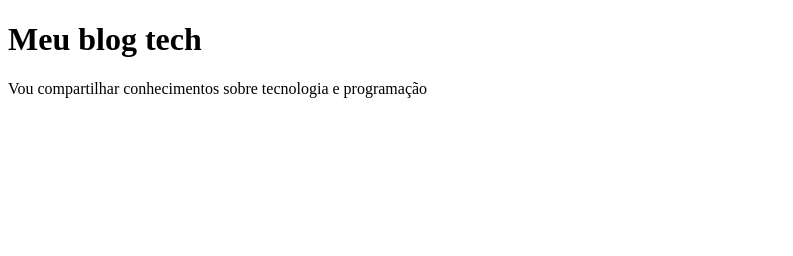
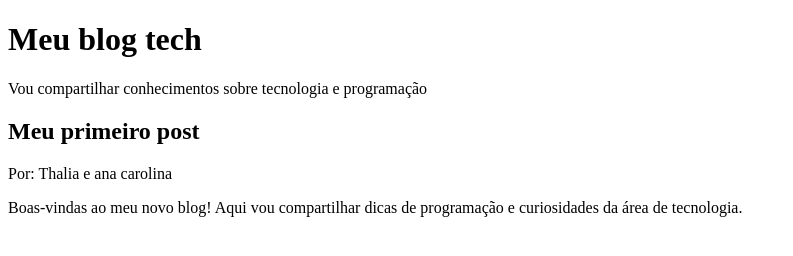
Before and after one commit to thaliapontarolo-blip/paginaweb1mkt, a plain HTML site: page index.html in a window 1280 px wide. Shown: the whole page, without its empty margins (0-793 px from the left). Drawn offline with Linux system fonts and the light colour scheme.

Commit message:
aula2alura

```diff
--- a/index.html
+++ b/index.html
@@ -4,10 +4,19 @@
 <head>
 <meta charset="UTF-8">
 <meta name="viewport" content="width=device-width, initial-scale=1.0">
-<title>Document</title>
+<title>blog</title>
 </head>
 <body>
+
+
+<header>
 <h1>Meu blog tech</h1>
 <p>Vou compartilhar conhecimentos sobre tecnologia e programação</p>
+</header>
+<main>
+<h2>Meu primeiro post</h2>
+<p>Por: Thalia e ana carolina</p>
+<p>Boas-vindas ao meu novo blog! Aqui vou compartilhar dicas de programação e curiosidades da área de tecnologia.</p>
+</main>
 </body>
 </html>
```
